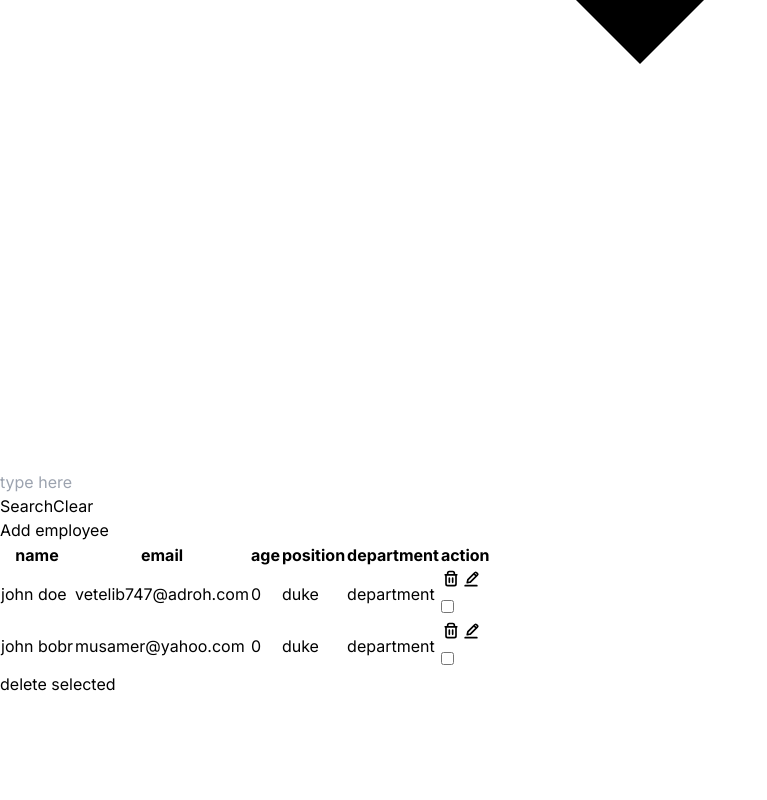
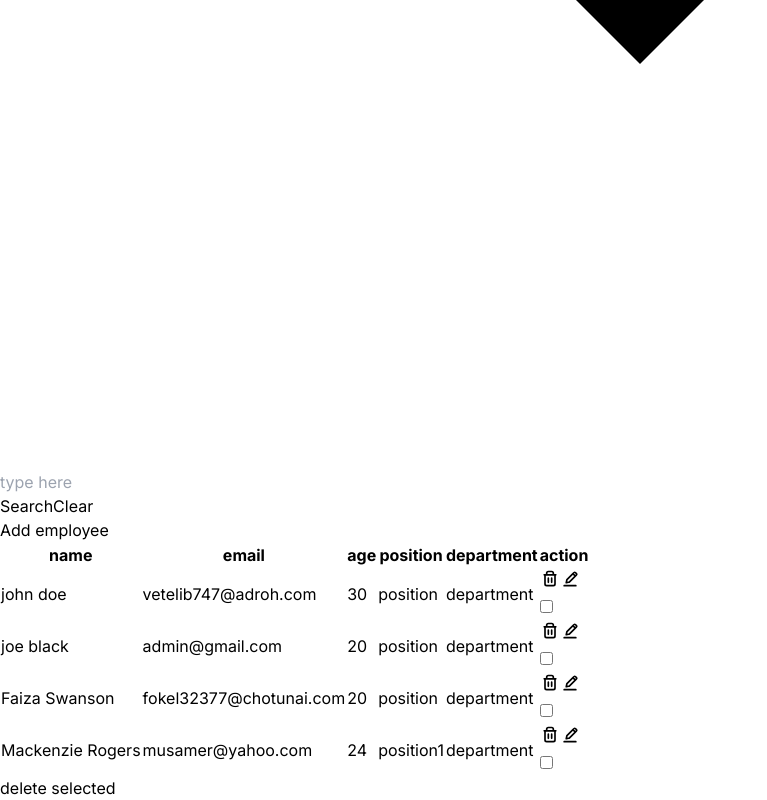
Before and after one commit to kzv-nursultan/aer-test, a Next.js app: page / in a window 1280 px wide. Shown: the part 3466-4266 px from the top of the page, without its empty margins (0-767 px from the left). Before the commit the page ends 4162 px from the top, so only its background shows below. Built offline with nearby package versions, Linux system fonts and the light colour scheme; data requests are answered from the project's data file.

Commit message:
added mock data

```diff
--- a/components/table/tableBody.tsx
+++ b/components/table/tableBody.tsx
@@ -45,7 +45,7 @@ export default function TableBody() {
       ) : (
         employeesList?.map((employee: Employee) => (
           <tr key={employee.id}>
-            <DataCell styles="sticky left-0 h-fit text-black bg-slate-100">
+            <DataCell styles="sticky left-0 h-fit text-black bg-slate-100 capitalize">
               {employee.name}
             </DataCell>
             <DataCell>{employee.email}</DataCell>
--- a/db.json
+++ b/db.json
@@ -3,18 +3,34 @@
     {
       "name": "john doe",
       "email": "vetelib747@adroh.com",
-      "age": 0,
-      "position": "duke",
+      "age": "30",
+      "position": "position",
       "department": "department",
       "id": 1
     },
     {
-      "name": "john bobr",
-      "email": "musamer@yahoo.com",
-      "age": 0,
-      "position": "duke",
+      "name": "joe black",
+      "email": "admin@gmail.com",
+      "age": "20",
+      "position": "position",
       "department": "department",
       "id": 2
+    },
+    {
+      "name": "Faiza Swanson",
+      "email": "fokel32377@chotunai.com",
+      "age": "20",
+      "position": "position",
+      "department": "department",
+      "id": 3
+    },
+    {
+      "name": "Mackenzie Rogers",
+      "email": "musamer@yahoo.com",
+      "age": "24",
+      "position": "position1",
+      "department": "department",
+      "id": 4
     }
   ]
 }
```
